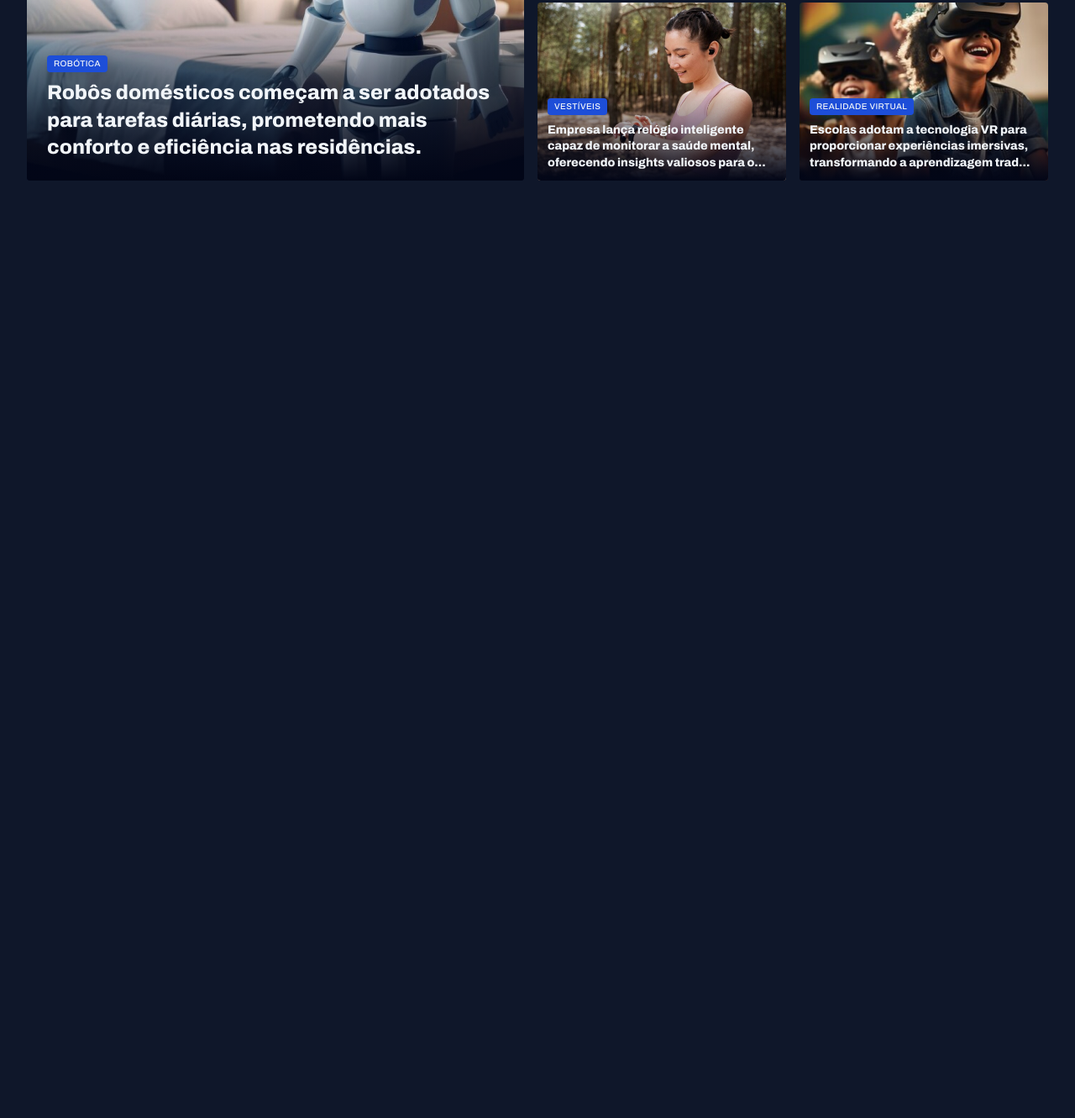
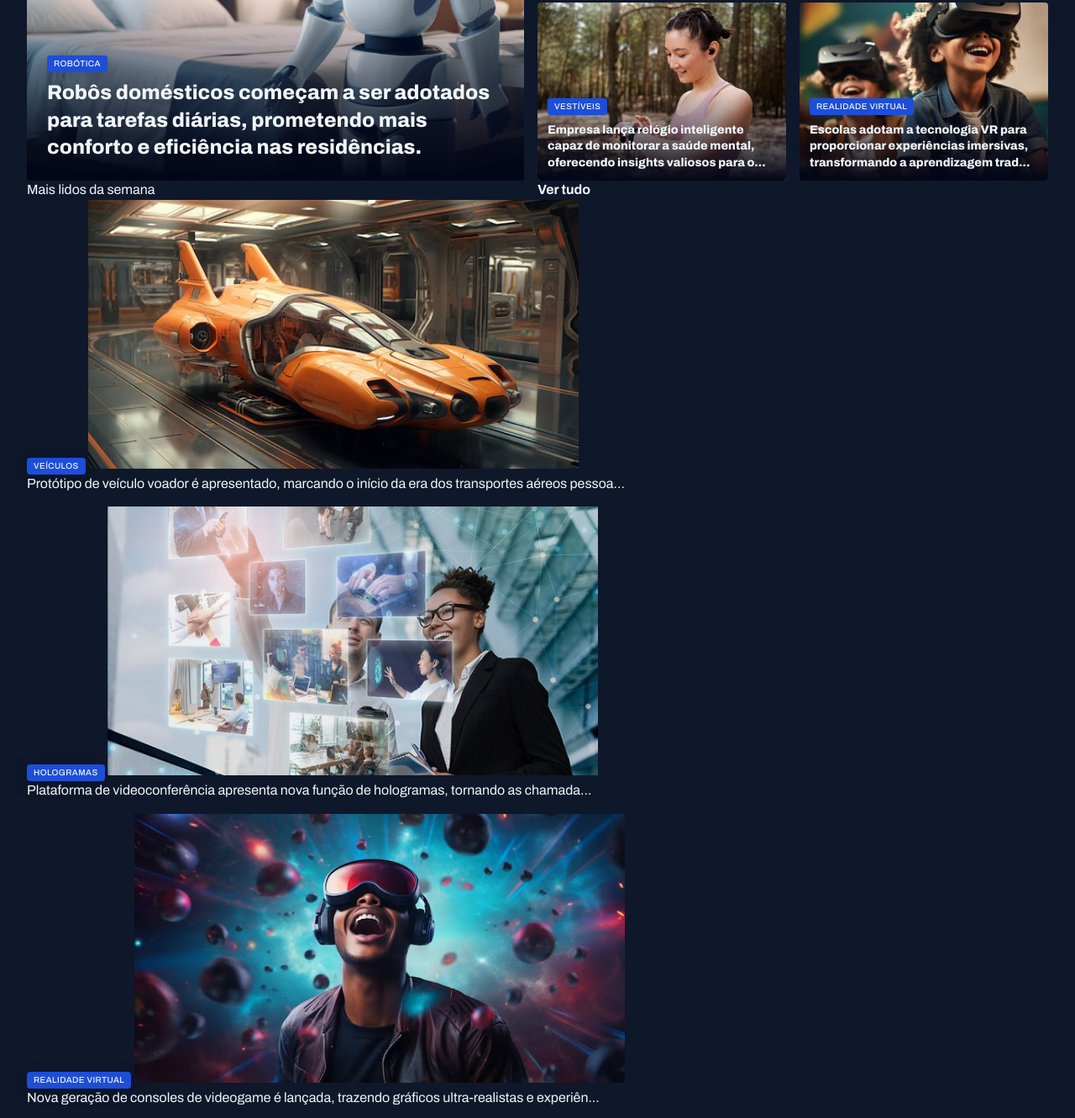
Before and after one commit to ThiagoSCarv/projeto-portal-de-noticias, a plain HTML site: page index.html in a window 1280 px wide. Shown: the part 389-1720 px from the top of the page at 84% size. Before the commit the page ends 800 px from the top, so only its background shows below. Drawn offline with Linux system fonts and the light colour scheme.

Commit message:
estruturando mais lidas da semana

```diff
--- a/index.html
+++ b/index.html
@@ -76,6 +76,39 @@
                 </figure>
             </div>
         </section>
+        <section id="weekly">
+            <header class="grid grid-cols2">
+                <h3>Mais lidos da semana</h3>
+                <a href="#" class="grid grid-flow-col">
+                    <strong>Ver tudo</strong>
+                    <span></span>
+                </a>
+            </header>
+
+            <div class="grid gap16">
+                <figure>
+                    <span class="content-tag">Veículos</span>
+                    <img src="assets/images/Image 06.png" alt="">
+                    <p>Protótipo de veículo voador é apresentado, marcando o início da era dos transportes aéreos pessoa...</p>
+                </figure>
+                <figure>
+                    <span class="content-tag">Hologramas</span>
+                    <img src="assets/images/Image 07.png" alt="">
+                    <p>Plataforma de videoconferência apresenta nova função de hologramas, tornando as chamada...</p>
+                </figure>
+                <figure>
+                    <span class="content-tag">Realidade virtual</span>
+                    <img src="assets/images/Image 08.png" alt="">
+                    <p>Nova geração de consoles de videogame é lançada, trazendo gráficos ultra-realistas e experiên...</p>
+                </figure>
+                <figure>
+                    <span class="content-tag">Internet</span>
+                    <img src="assets/images/Image 09.png" alt="">
+                    <p>Projeto busca oferecer internet de alta velocidade em áreas remotas através de satélites.</p>
+                </figure>
+            </div>
+
+        </section>
     </main>
 </body>
 </html>
--- a/styles/sections.css
+++ b/styles/sections.css
@@ -2,7 +2,6 @@
     img {
         height: 100%;
         object-fit: cover;
-
     }
 }
 
```
